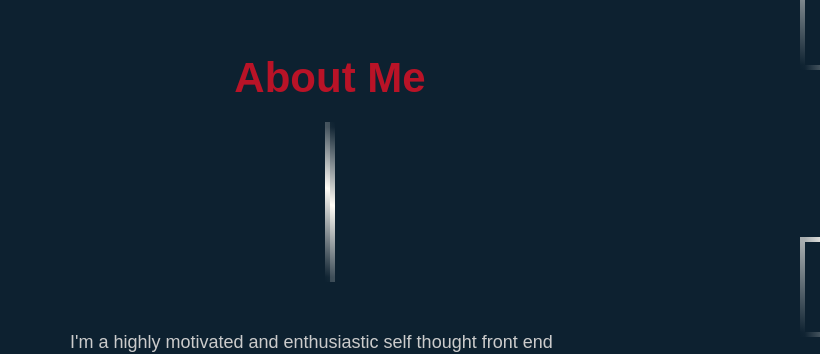
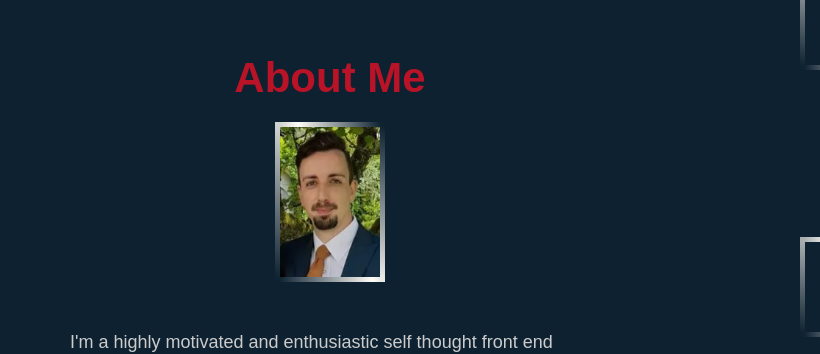
Before and after one commit to JamesOGorman/JamesOGorman.github.io, a website: page my portfolio/demo/index.html in a window 1280 px wide. Shown: the part 973-1327 px from the top of the page, 0-820 px from the left. Drawn offline with Linux system fonts and the light colour scheme.

Commit message:
Update index.html

```diff
--- a/my portfolio/demo/index.html
+++ b/my portfolio/demo/index.html
@@ -49,7 +49,7 @@
     <div id="about-container">
       <h1 class="section-header" id="about-header">About Me</h1>
 
-      <img id="avatar-img" src="./demo/images/myPhoto.jpg" alt="">
+      <img id="avatar-img" src="./images/myPhoto.jpg" alt="">
       <p id="about-paragraph">I'm a highly motivated and enthusiastic self thought front end developer on the road to
         becoming a full stack
         developer. I'm proficient with JavaScript, React amongst others and fully commited to continued learning to keep
```
